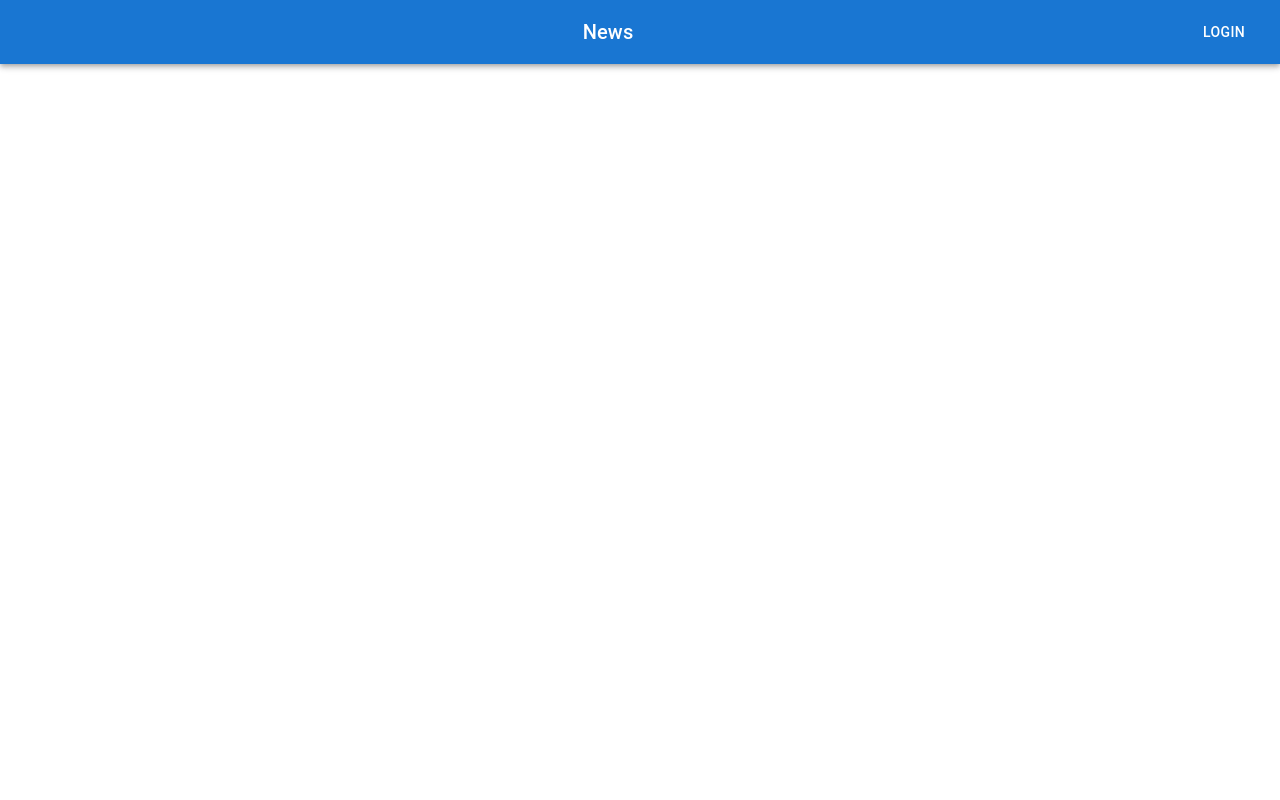
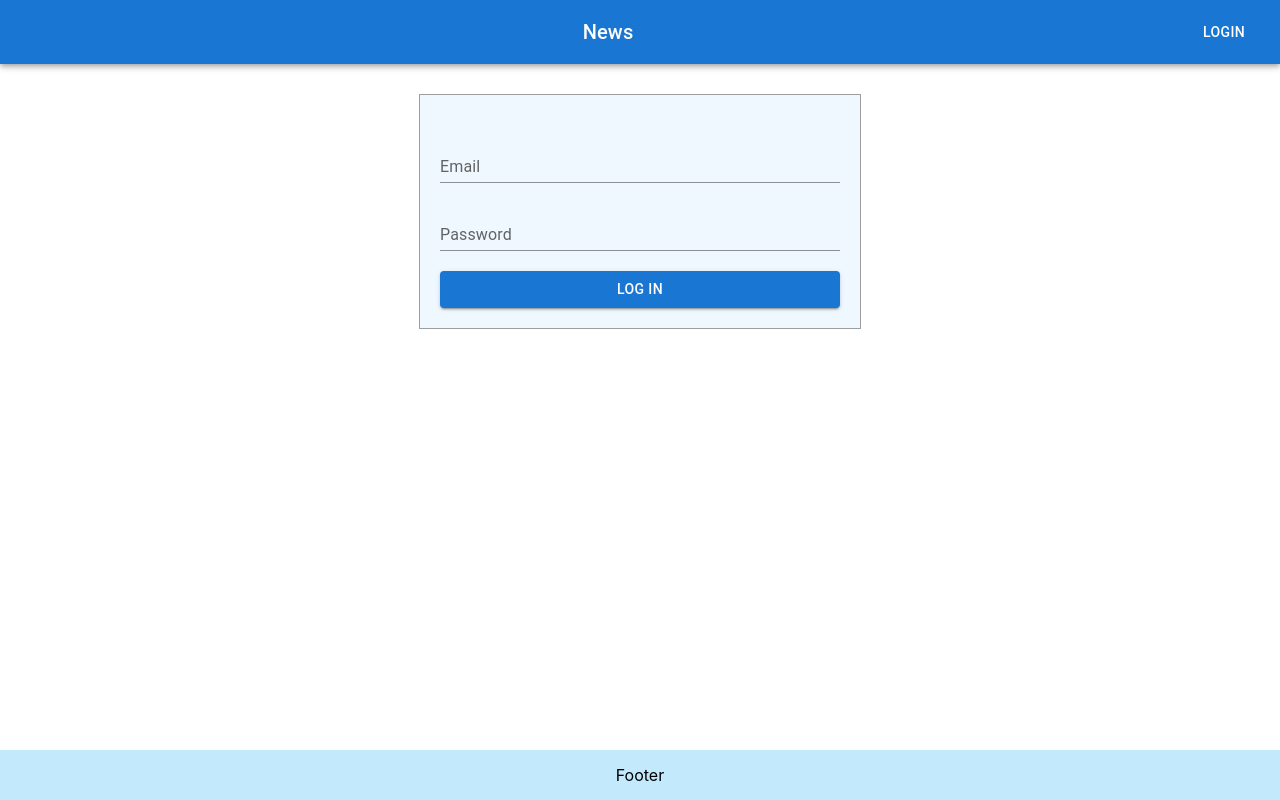
Before and after one commit to oleksiuk-ol/exadel-events, a React (Create React App) app in the folder events-web/: page /auth in a window 1280 px wide. Built offline with nearby package versions, Linux system fonts and the light colour scheme.

Commit message:
feat: add log in form with layout

```diff
--- a/events-web/src/App.js
+++ b/events-web/src/App.js
@@ -1,12 +1,18 @@
-import logo from "./logo.svg";
 import { Box } from "@mui/material";
-import Header from "./layouts/Header";
+import Layout from "./layouts/Layout";
+import Authorization from "./pages/Authorization";
+import { Routes, Route } from "react-router-dom";
 import "./App.css";
 
 function App() {
   return (
     <Box className="App">
-      <Header></Header>
+      {console.log("app.jsx")}
+      <Layout>
+        <Routes>
+          <Route path="auth" element={<Authorization />} />
+        </Routes>
+      </Layout>
     </Box>
   );
 }
--- /dev/null
+++ b/events-web/src/components/AuthForm.jsx
@@ -0,0 +1,25 @@
+import React from "react";
+import { Box, TextField, Button, Typography } from "@mui/material";
+
+const AuthForm = () => {
+  return (
+    <Box
+      display="flex"
+      justifyContent="center"
+      flexDirection="column"
+      gap="20px"
+    >
+      <Typography textAlign="center" variant="h5"></Typography>
+      <TextField label="Email" variant="standard" name="email" />
+      <TextField
+        label="Password"
+        type="password"
+        variant="standard"
+        name="password"
+      />
+
+      <Button variant="contained">Log in</Button>
+    </Box>
+  );
+};
+export default AuthForm;
--- a/events-web/src/index.js
+++ b/events-web/src/index.js
@@ -1,14 +1,17 @@
-import React from 'react';
-import ReactDOM from 'react-dom';
-import './index.css';
-import App from './App';
-import reportWebVitals from './reportWebVitals';
+import React from "react";
+import ReactDOM from "react-dom";
+import "./index.css";
+import App from "./App";
+import reportWebVitals from "./reportWebVitals";
+import { BrowserRouter } from "react-router-dom";
 
 ReactDOM.render(
   <React.StrictMode>
-    <App />
+    <BrowserRouter>
+      <App />
+    </BrowserRouter>
   </React.StrictMode>,
-  document.getElementById('root')
+  document.getElementById("root")
 );
 
 // If you want to start measuring performance in your app, pass a function
--- a/events-web/src/layouts/Footer.jsx
+++ b/events-web/src/layouts/Footer.jsx
@@ -0,0 +1,12 @@
+import React from "react";
+import { Box } from "@mui/material";
+
+const Footer = () => {
+  return (
+    <Box padding="15px" bgcolor="#c2eafc">
+      Footer
+    </Box>
+  );
+};
+
+export default Footer;
--- /dev/null
+++ b/events-web/src/layouts/Layout.jsx
@@ -0,0 +1,23 @@
+import React from "react";
+import Header from "./Header";
+import Footer from "./Footer";
+import { Box } from "@mui/material";
+
+const Layout = ({ children }) => {
+  return (
+    <Box display="flex" flexDirection="column" height="100vh">
+      <Header />
+      <Box
+        height="100vh"
+        display="flex"
+        flexDirection="column"
+        alignItems="center"
+      >
+        {children}
+      </Box>
+      <Footer />
+    </Box>
+  );
+};
+
+export default Layout;
--- /dev/null
+++ b/events-web/src/pages/Authorization.jsx
@@ -0,0 +1,21 @@
+import React from "react";
+import { Box } from "@mui/material";
+import AuthForm from "../components/AuthForm";
+
+const Authorization = () => {
+  return (
+    <Box
+      sx={{ border: 1, borderColor: "grey.500" }}
+      width="400px"
+      bgcolor="#F0F8FF"
+      marginTop="30px"
+      height="auto"
+      padding="20px"
+    >
+      {console.log("Auth")}
+      <AuthForm></AuthForm>
+    </Box>
+  );
+};
+
+export default Authorization;
```
Also changed, not shown: events-web/src/pages/Home.jsx (added, +8 -0 lines), events-web/src/layouts/index.jsx (deleted).
